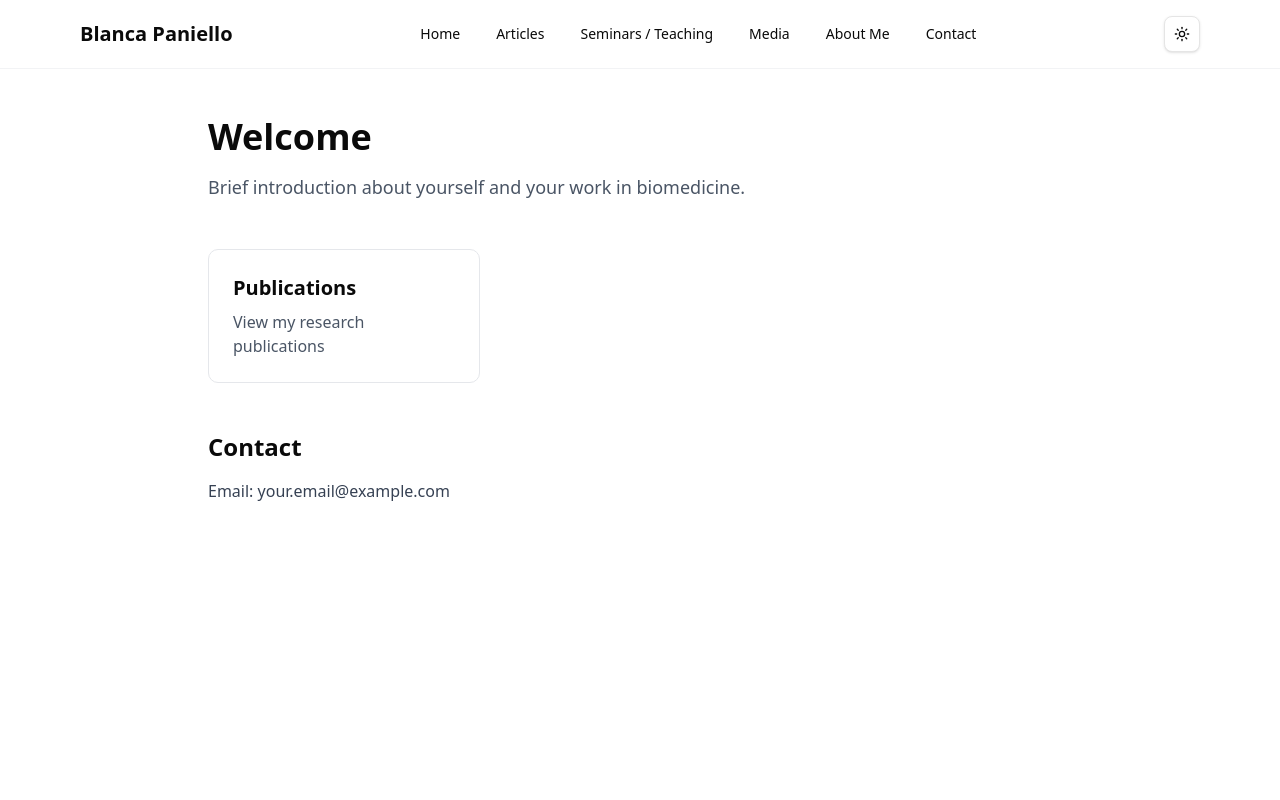
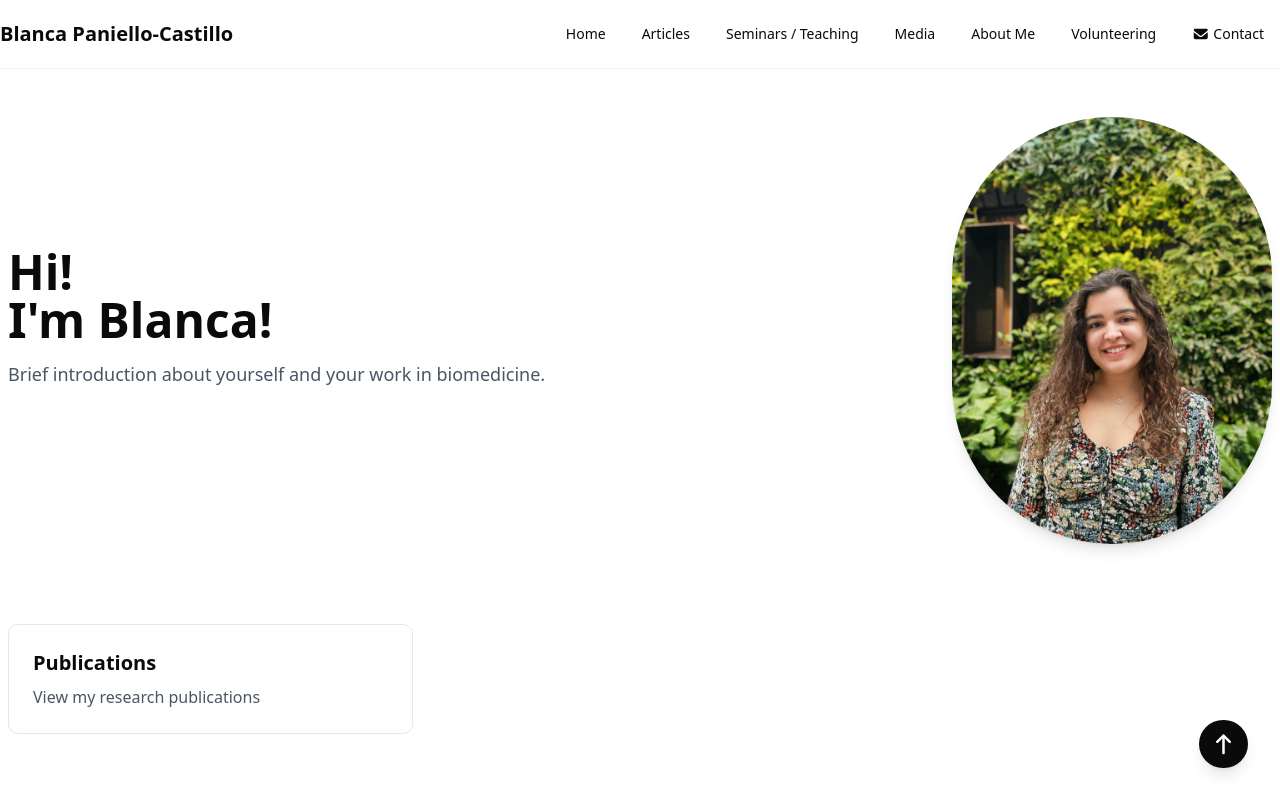
Before and after one commit to VictorPaniello/bpaniello-portfolio, a Next.js app: page / in a window 1280 px wide. Shown: the top 800 px of the page. Built offline with nearby package versions, Linux system fonts and the light colour scheme.

Commit message:
Home almost done

```diff
--- a/package.json
+++ b/package.json
@@ -22,6 +22,11 @@
   },
   "homepage": "https://github.com/VictorPaniello/bpaniello-portfolio#readme",
   "dependencies": {
+    "@fortawesome/fontawesome-svg-core": "^7.1.0",
+    "@fortawesome/free-brands-svg-icons": "^7.1.0",
+    "@fortawesome/free-regular-svg-icons": "^7.1.0",
+    "@fortawesome/free-solid-svg-icons": "^7.1.0",
+    "@fortawesome/react-fontawesome": "^3.1.1",
     "@radix-ui/react-checkbox": "^1.3.3",
     "@radix-ui/react-dropdown-menu": "^2.1.16",
     "@radix-ui/react-hover-card": "^1.1.15",
@@ -42,6 +47,7 @@
     "react-dom": "^19.2.3",
     "react-icons": "^5.5.0",
     "react-router-dom": "^6.30.3",
+    "react-router-hash-link": "^2.4.3",
     "tailwind-merge": "^3.4.0",
     "tailwindcss-animate": "^1.0.7",
     "typescript": "^5.9.3"
--- a/src/app/page.tsx
+++ b/src/app/page.tsx
@@ -1,88 +1,130 @@
 "use client"
 
-import * as React from "react";
+import * as React from 'react';
+import { useState, useEffect } from 'react'
 import ReactDOM from 'react-dom'
 import { Moon, Sun } from 'lucide-react'
 import { useTheme } from 'next-themes'
 import Link from 'next/link'
-
 
 import { Button } from '@/components/ui/button'
 import { NavigationMenuItem, NavigationMenu, NavigationMenuLink, NavigationMenuList, navigationMenuTriggerStyle } from '@/components/ui/navigation-menu'
 import { DropdownMenu, DropdownMenuContent, DropdownMenuItem, DropdownMenuTrigger, } from '@/components/ui/dropdown-menu'
 import { ModeToggle } from "@/components/ui/mode-toggle";
 
+import { FontAwesomeIcon } from '@fortawesome/react-fontawesome'
+import { faEnvelope, faArrowUp } from '@fortawesome/free-solid-svg-icons'
+
+
 export default function Home() {
+
+    const handleContactClick = (e: React.MouseEvent<HTMLAnchorElement>) => {
+        e.preventDefault()
+        const contactSection = document.getElementById('contact')
+        contactSection?.scrollIntoView({ behavior: 'smooth' })
+    }
+
+    const scrollToTop = () => {
+        window.scrollTo({ top: 0, behavior: 'smooth' })
+    }
+
     return (
         <div className="relative min-h-screen">
             {/* Navigation Header */}
             <header className="border-b border-gray-200/50 backdrop-blur-sm">
-                <nav className="max-w-6xl mx-auto px-4 py-4">
+                <nav className="max-w-7xl mx-auto px-0 py-4">
                     <div className="flex justify-between items-center">
-                        <h1 className="text-xl font-semibold">Blanca Paniello</h1>
+                        <h1 className="text-xl font-semibold">Blanca Paniello-Castillo</h1>
+                        <div className="flex justify-between items-end">
                             <NavigationMenu>
                                 <NavigationMenuList>
                                     <NavigationMenuItem>
-                                    <Link href="/">
-                                        <NavigationMenuLink className={navigationMenuTriggerStyle()}>Home</NavigationMenuLink>
-                                    </Link>
+                                        <NavigationMenuLink asChild className={navigationMenuTriggerStyle()}>
+                                            <Link href="/">Home</Link>
+                                        </NavigationMenuLink>
                                     </NavigationMenuItem>
                                     <NavigationMenuItem>
-                                    <Link href="/projects">
-                                        <NavigationMenuLink className={navigationMenuTriggerStyle()}>Articles</NavigationMenuLink>
-                                    </Link>
+                                        <NavigationMenuLink asChild className={navigationMenuTriggerStyle()}>
+                                            <Link href="/articles">Articles</Link>
+                                        </NavigationMenuLink>
                                     </NavigationMenuItem>
                                     <NavigationMenuItem>
-                                    <Link href="/">
-                                        <NavigationMenuLink className={navigationMenuTriggerStyle()}>Seminars / Teaching</NavigationMenuLink>
-                                    </Link>
+                                        <NavigationMenuLink asChild className={navigationMenuTriggerStyle()}>
+                                            <Link href="/">Seminars / Teaching</Link>
+                                        </NavigationMenuLink>
                                     </NavigationMenuItem>
                                     <NavigationMenuItem>
-                                    <Link href="/">
-                                        <NavigationMenuLink className={navigationMenuTriggerStyle()}>Media</NavigationMenuLink>
-                                    </Link>
+                                        <NavigationMenuLink asChild className={navigationMenuTriggerStyle()}>
+                                            <Link href="/media">Media</Link>
+                                        </NavigationMenuLink>
                                     </NavigationMenuItem>
                                     <NavigationMenuItem>
-                                    <Link href="/about-me">
-                                        <NavigationMenuLink className={navigationMenuTriggerStyle()}>About Me</NavigationMenuLink>
-                                    </Link>
+                                        <NavigationMenuLink asChild className={navigationMenuTriggerStyle()}>
+                                            <Link href="/about-me">About Me</Link>
+                                        </NavigationMenuLink>
                                     </NavigationMenuItem>
                                     <NavigationMenuItem>
-                                    <Link href="/">
-                                        <NavigationMenuLink className={navigationMenuTriggerStyle()}>Contact</NavigationMenuLink>
-                                    </Link>
+                                        <NavigationMenuLink asChild className={navigationMenuTriggerStyle()}>
+                                            <Link href="/volunteering">Volunteering</Link>
+                                        </NavigationMenuLink>
+                                    </NavigationMenuItem>
+                                    <NavigationMenuItem>
+                                        <NavigationMenuLink asChild className={navigationMenuTriggerStyle()}>
+                                            <Link href="#contact" onClick={handleContactClick}><FontAwesomeIcon icon={faEnvelope} bounce style={{
+                                                '--fa-animation-delay': '2s',
+                                                '--fa-animation-iteration-count': '3',
+                                                } as any} />&nbsp;Contact</Link>
+                                        </NavigationMenuLink>
                                     </NavigationMenuItem>
                                 </NavigationMenuList>
                             </NavigationMenu>
-                        <ModeToggle />
+                        </div>
                     </div>
                 </nav>
             </header>
             {/* Main Content */}
-            <main className="max-w-4xl mx-auto px-4 py-12">
+            <main className="max-w-7xl mx-auto px-2 py-12">
                 {/* Hero Section */}
-                <section className="mb-12">
-                    <h2 className="text-4xl font-bold mb-4">Welcome</h2>
+                <section className="mb-20 flex items-center gap-12">
+                    <div className="flex-1">
+                        <h2 className="text-5xl font-bold mb-4">Hi!<br />I'm Blanca!</h2>
                         <p className="text-lg text-gray-600 mb-6">
                             Brief introduction about yourself and your work in biomedicine.
                         </p>
+                    </div>
+                    <div className="flex-1 flex justify-end">
+                        <img
+                            src="/photo/Picture_BPC.jpeg"
+                            alt="Blanca Paniello-Castillo"
+                            className="max-w-80 rounded-full shadow-lg object-cover"
+                        />
+                    </div>
                 </section>
                 {/* Quick Links Section */}
-                <section className="grid grid-cols-1 md:grid-cols-3 gap-6 mb-12">
+                <section className="grid grid-cols-1 md:grid-cols-3 gap-6 mb-20">
                     <a href="/publications" className="border border-gray-200 rounded-lg p-6 hover:border-gray-400 transition-colors">
                         <h3 className="text-xl font-semibold mb-2">Publications</h3>
                         <p className="text-gray-600">View my research publications</p>
                     </a>
                 </section>
+            </main>
+            {/* Contact Section */}
+            <footer id="contact" className="bg-gray-100 dark:bg-gray-900 rounded-lg p-10 mt-20 w-full">
+                <div className="max-w-7xl mx-auto px-2">
+                    <h2 className="text-2xl font-semibold mb-4">Contact</h2>
+                    <p className="text-gray-700 dark:text-gray-300">Email: your.email@example.com</p>
+                </div>
+            </footer>
 
-                {/* Contact Section */}
-                <footer>
-                <h2 className="text-2xl font-semibold mb-4">Contact</h2>
-                <p className="text-gray-700">
-                Email: your.email@example.com
-                    </p>
-                </footer>
-            </main>
+            {/* Floating Button */}
+            <button
+                onClick={scrollToTop}
+                className="fixed bottom-8 right-8 hover:opacity-80 text-white p-3 rounded-full shadow-lg transition-all duration-300 z-50 cursor-pointer"
+                style={{ backgroundColor: 'var(--foreground)' }}
+                aria-label="Scroll to top"
+            >
+                <FontAwesomeIcon icon={faArrowUp} size="lg" />
+            </button>
         </div>
     );
 }
--- a/tsconfig.json
+++ b/tsconfig.json
@@ -18,7 +18,7 @@
     "module": "esnext",
     "esModuleInterop": true,
     "moduleResolution": "bundler",
-    "ignoreDeprecations": "5.0",
+    "ignoreDeprecations": "6.0",
     "resolveJsonModule": true,
     "isolatedModules": true,
     "jsx": "react-jsx",
```
Also changed, not shown: public/photo/Picture_BPC.jpeg (added), src/app/media/page.tsx (added), src/app/volunteering/page.tsx (added), 1 other file (tests, documents, lock files or other folders). Lines whose indentation alone changed are shown as unchanged.
